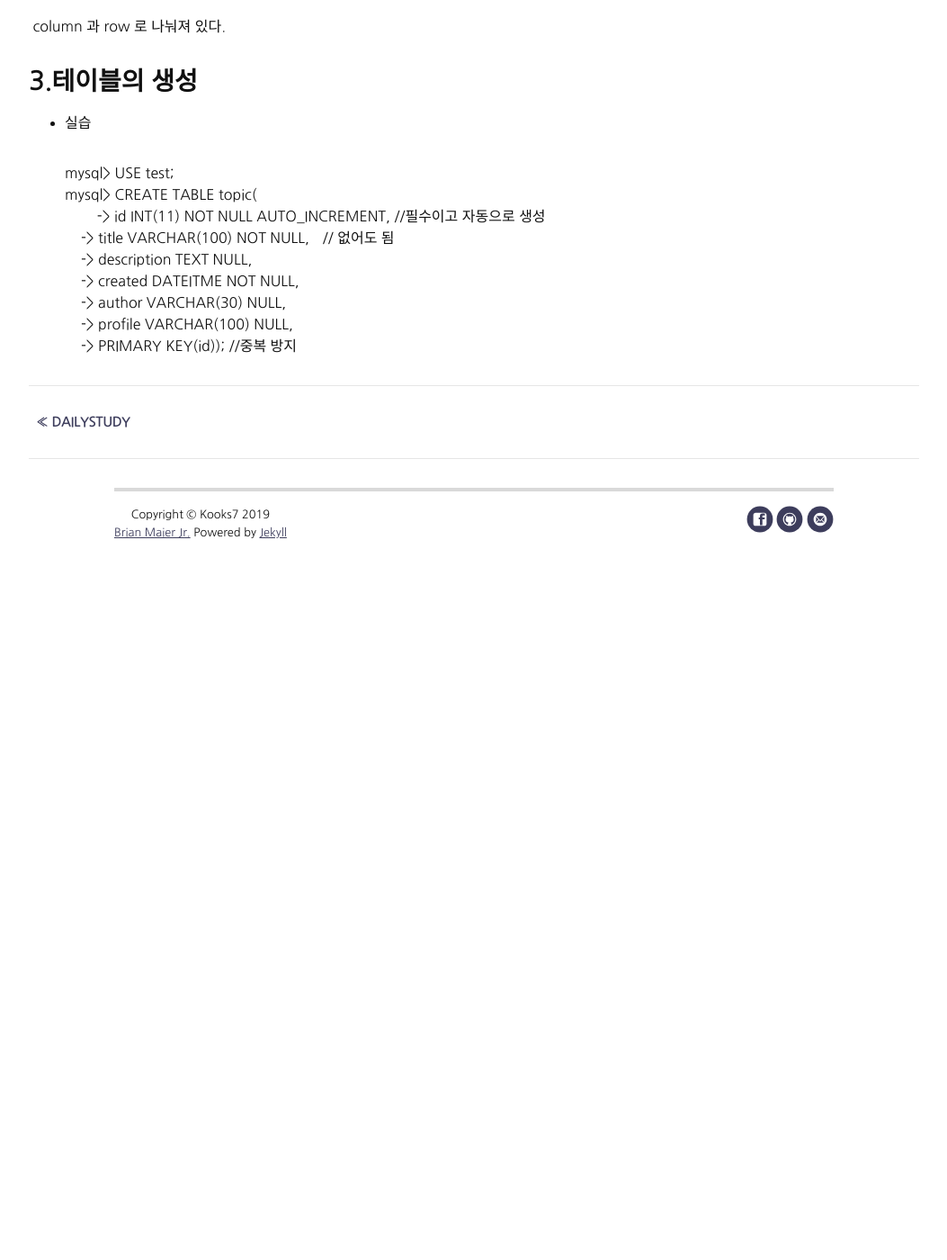
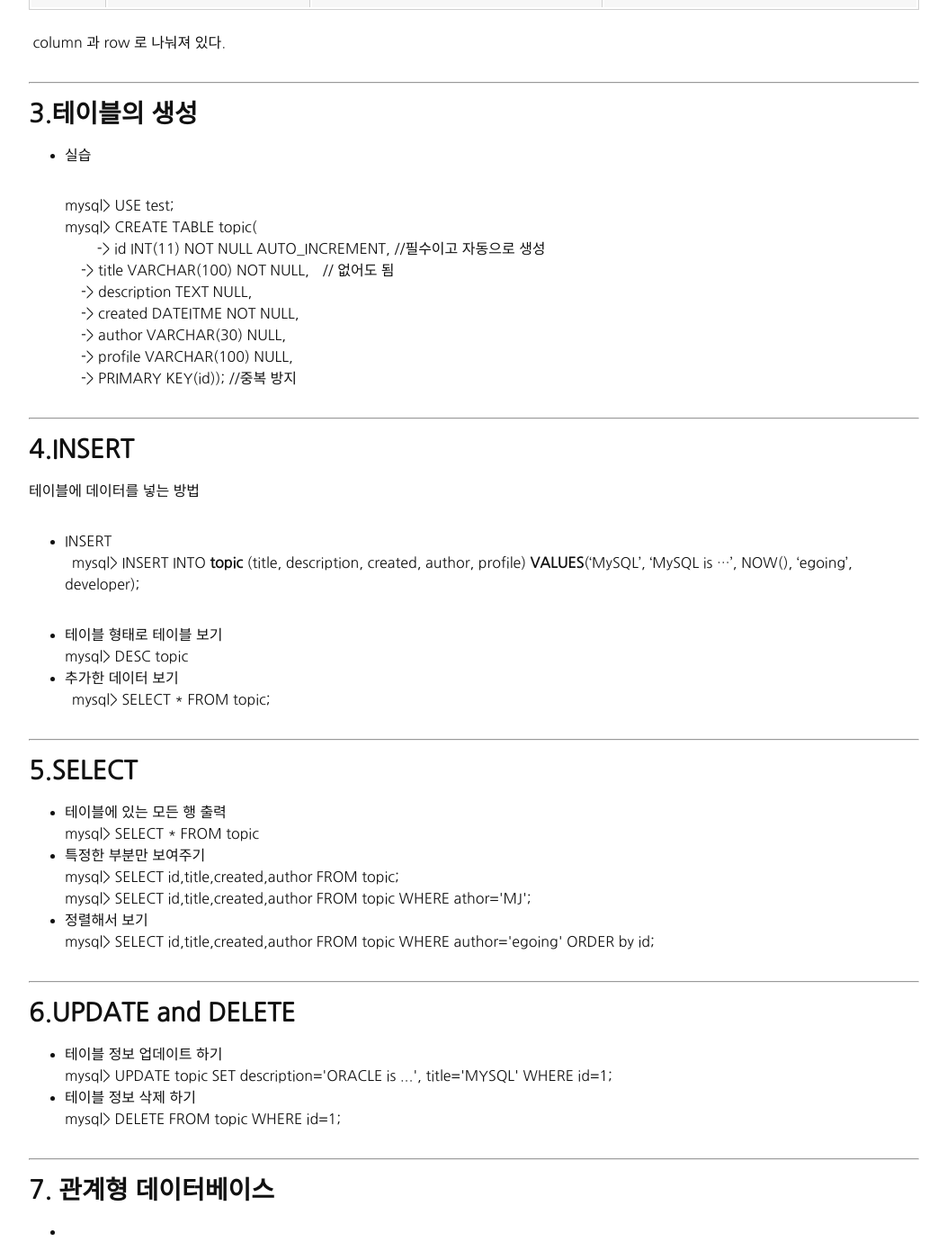
Before and after one commit to kooks7/kooks7.github.io, a Jekyll site: the page built from _posts/2019-08-19-MySQL Node1.md, in a window 1280 px wide and 1400 px high, scrolled down 1593 px. Shown: the whole window at 90% size, without its empty margins (113-1166 px from the left). Built offline with Jekyll 4.4.1, drawn with Linux system fonts in a browser that asks for light colours; nearby versions of some CDN libraries; before the commit the page ends 2223 px from its top, so only the background shows below that.

Commit message:
강의내용 추가

````diff
--- a/_posts/2019-08-19-MySQL Node1.md
+++ b/_posts/2019-08-19-MySQL Node1.md
@@ -35,7 +35,7 @@ MySQL (생활코딩)
 
 
 
-
+---
 
 ### 2. SQL 테이블의 구조
 
@@ -54,7 +54,7 @@ MySQL (생활코딩)
 
 
 
-
+---
 
 ### 3.테이블의 생성
 
@@ -71,3 +71,45 @@ MySQL (생활코딩)
       -> profile VARCHAR(100) NULL,
       -> PRIMARY KEY(id)); //중복 방지
   ```
+
+
+---
+
+### 4.INSERT
+
+테이블에 데이터를 넣는 방법
+
+* INSERT
+  `mysql> INSERT INTO **topic** (title, description, created, author, profile) **VALUES**('MySQL', 'MySQL is ...', NOW(), 'egoing', developer);
+
+* 테이블 형태로 테이블 보기
+  `mysql> DESC topic`
+* 추가한 데이터 보기
+  `mysql> SELECT * FROM topic;
+
+---
+
+### 5.SELECT
+
+* 테이블에 있는 모든 행 출력
+  `mysql> SELECT * FROM topic`
+* 특정한 부분만 보여주기
+  `mysql> SELECT id,title,created,author FROM topic;`
+  `mysql> SELECT id,title,created,author FROM topic WHERE athor='MJ';`
+* 정렬해서 보기
+  `mysql> SELECT id,title,created,author FROM topic WHERE author='egoing' ORDER by id;`
+
+---
+
+### 6.UPDATE   and DELETE
+
+* 테이블 정보 업데이트 하기
+  `mysql> UPDATE topic SET description='ORACLE is ...', title='MYSQL' WHERE id=1;`
+* 테이블 정보 삭제 하기
+  `mysql> DELETE FROM topic WHERE id=1;`
+
+---
+
+### 7. 관계형 데이터베이스
+
+*
````
